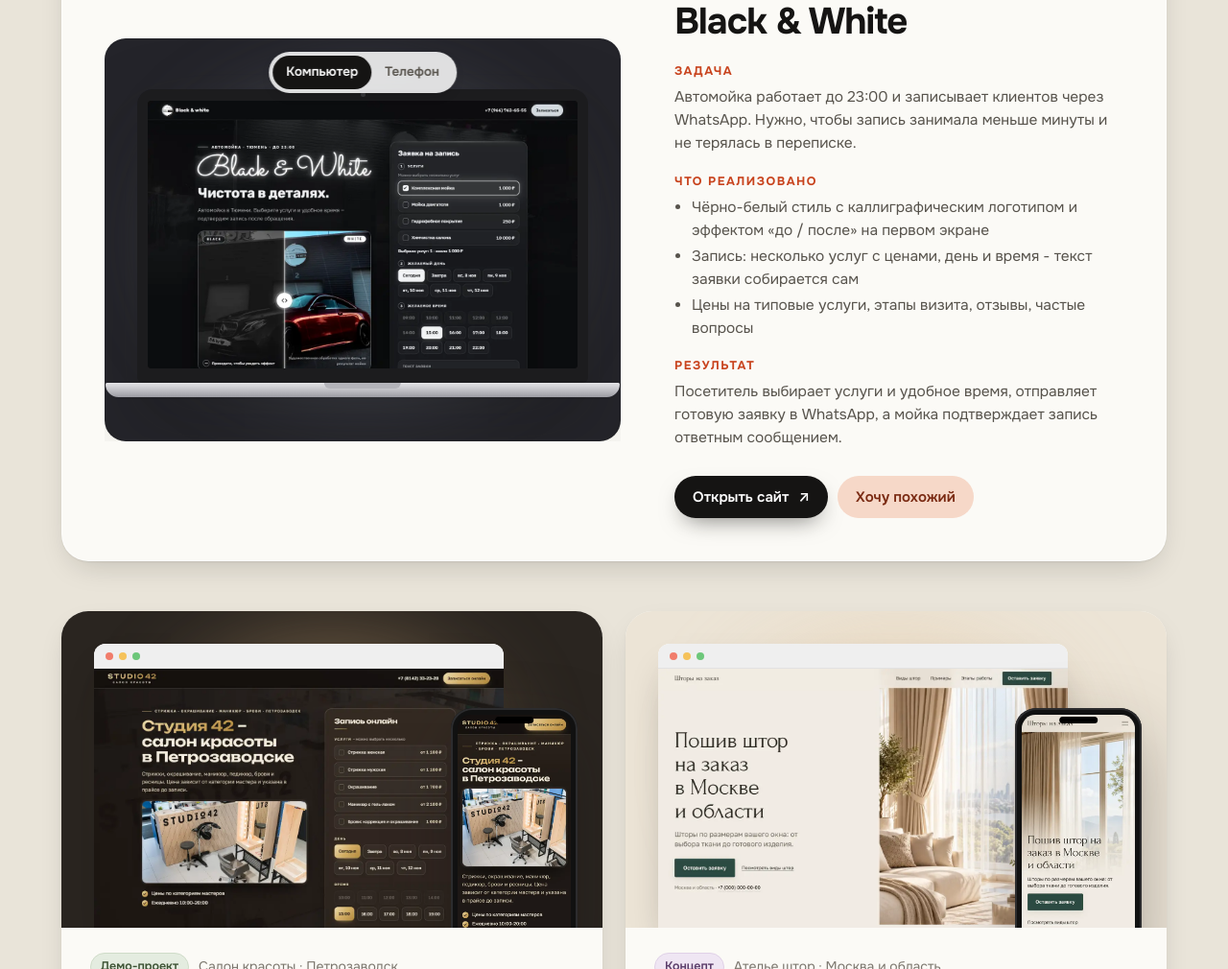
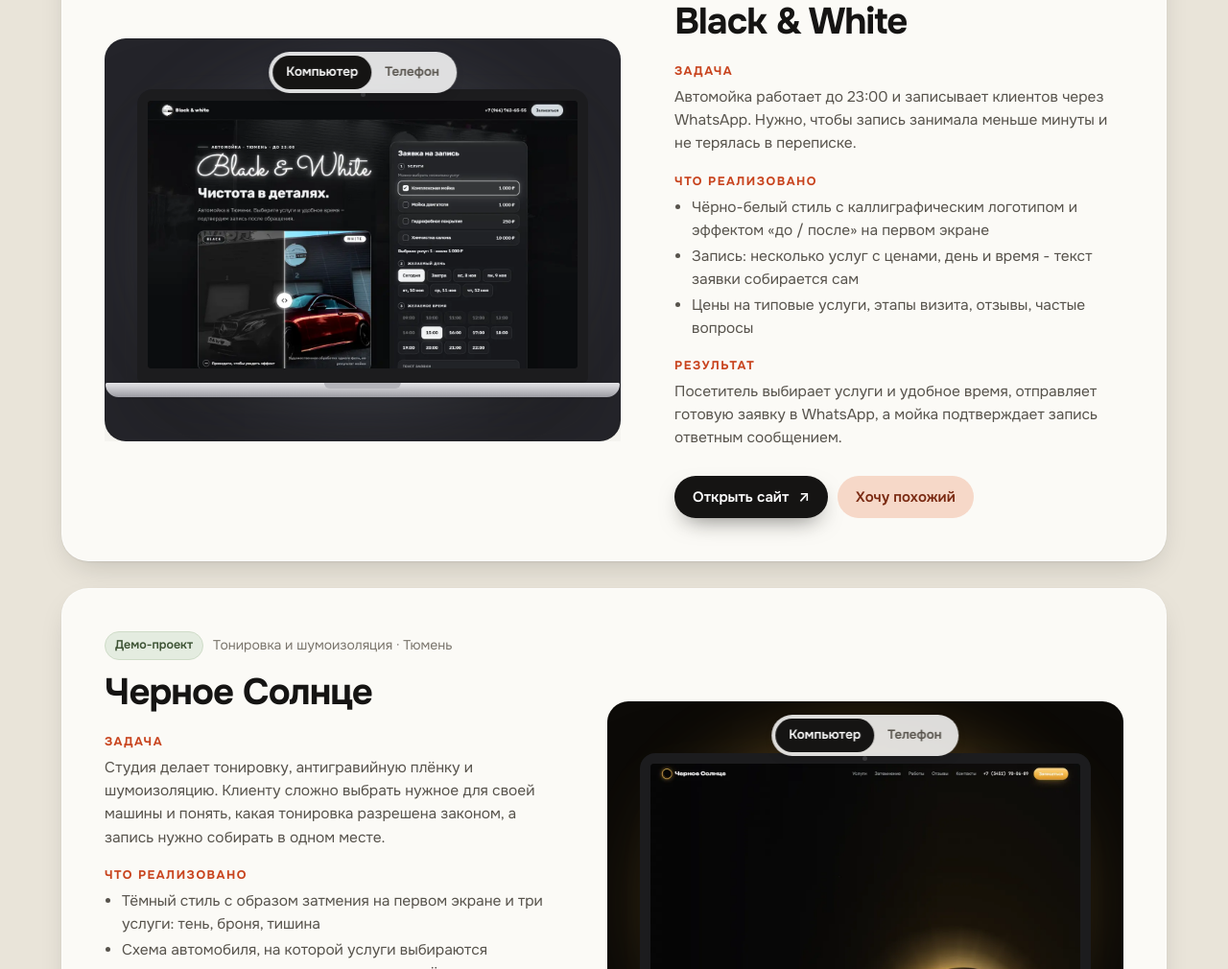
Before and after one commit to svetlana-gerasyuk/svetlana-gerasyuk.github.io, a plain HTML site: page index.html in a window 1280 px wide. Shown: the part 4077-5087 px from the top of the page at 96% size. Drawn offline with nearby package versions, Linux system fonts and the light colour scheme.

Commit message:
Добавлен кейс Черное Солнце

```diff
--- a/index.html
+++ b/index.html
@@ -132,9 +132,9 @@
     <p class="honest rv"><svg width="20" height="20" viewBox="0 0 24 24" fill="none" stroke="currentColor" stroke-width="2.2" stroke-linecap="round" aria-hidden="true"><circle cx="12" cy="12" r="9"/><path d="M12 11v5M12 8h.01"/></svg><span><b>Честно о статусе.</b> «Демо-проект» - сайт, который я собрала для работающей компании по открытым данным, чтобы показать владельцу, каким может быть его сайт. «Концепт» - проект по тестовому заданию.</span></p>
 
     <div class="filters" role="group" aria-label="Фильтр работ по нишам">
-      <button type="button" aria-pressed="true" data-filter="all">Все<sup>8</sup></button>
+      <button type="button" aria-pressed="true" data-filter="all">Все<sup>9</sup></button>
       <button type="button" aria-pressed="false" data-filter="home">Дом и интерьер<sup>4</sup></button>
-      <button type="button" aria-pressed="false" data-filter="auto">Авто<sup>3</sup></button>
+      <button type="button" aria-pressed="false" data-filter="auto">Авто<sup>4</sup></button>
       <button type="button" aria-pressed="false" data-filter="beauty">Красота<sup>1</sup></button>
     </div>
 
@@ -215,6 +215,32 @@
         <div class="btns">
           <a class="btn btn--main btn--sm" href="https://svetlana-gerasyuk.github.io/black-white-tyumen/" target="_blank" rel="noopener">Открыть сайт <span class="arr" aria-hidden="true">↗</span></a>
           <button class="btn btn--soft btn--sm" type="button" data-like="Black &amp; White">Хочу похожий</button>
+        </div>
+      </div>
+    </article>
+
+    <!-- Мини-кейс 4 -->
+    <article class="case rv" data-group="auto" id="w-solnce">
+      <div class="case__stage">
+        <div class="stage" data-view="pc" style="--tint:#0c0a07;--glow:#e8a93a">
+          <div class="seg" role="group" aria-label="Как показать сайт">
+            <button type="button" aria-pressed="true" data-view="pc">Компьютер</button>
+            <button type="button" aria-pressed="false" data-view="mob">Телефон</button>
+          </div>
+          <div class="laptop hover-scroll"><div class="laptop__lid"><div class="screen"><img src="assets/works/solnce-pc.webp" width="1200" height="2250" loading="lazy" decoding="async" alt="Сайт «Черное Солнце» - версия для компьютера"></div></div><div class="laptop__base"></div></div>
+          <div class="phone hover-scroll"><div class="phone__body"><div class="screen"><img src="assets/works/solnce-mob.webp" width="440" height="3809" loading="lazy" decoding="async" alt="Сайт «Черное Солнце» - версия для телефона"></div></div></div>
+        </div>
+      </div>
+      <div class="case__text">
+        <div class="case__meta"><span class="tag tag--demo">Демо-проект</span><span>Тонировка и шумоизоляция · Тюмень</span></div>
+        <h3>Черное Солнце</h3>
+        <dl>
+          <div><dt>Задача</dt><dd>Студия делает тонировку, антигравийную плёнку и шумоизоляцию. Клиенту сложно выбрать нужное для своей машины и понять, какая тонировка разрешена законом, а запись нужно собирать в одном месте.</dd></div>
+          <div><dt>Что реализовано</dt><dd><ul><li>Тёмный стиль с образом затмения на первом экране и три услуги: тень, броня, тишина</li><li>Схема автомобиля, на которой услуги выбираются нажатием, и переключатель затемнения стёкол с пояснением по закону</li><li>Слайдер «до / после», галерея работ, отзывы и ответы на частые вопросы</li><li>Запись: несколько услуг, машина, день и время - заявка уходит в мессенджер</li></ul></dd></div>
+        </dl>
+        <div class="btns">
+          <a class="btn btn--main btn--sm" href="https://svetlana-gerasyuk.github.io/avtoservis-65621015556-demo/" target="_blank" rel="noopener">Открыть сайт <span class="arr" aria-hidden="true">↗</span></a>
+          <button class="btn btn--soft btn--sm" type="button" data-like="Черное Солнце">Хочу похожий</button>
         </div>
       </div>
     </article>
```
Also changed, not shown: assets/works/solnce-mob.webp (added), assets/works/solnce-pc.webp (added).
